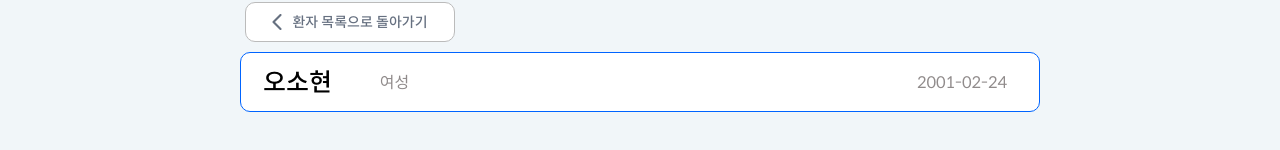
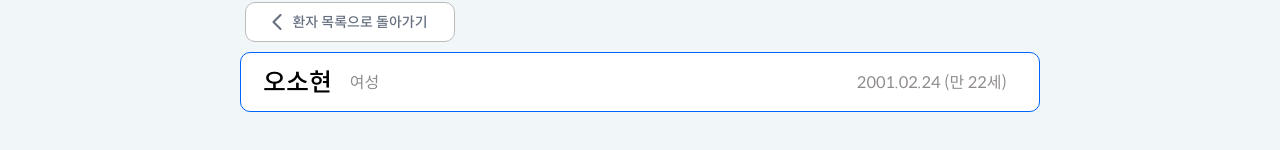
Before and after one commit to sync-without-async/Rehab-FrontEnd, a React (Vite) app: page /doctordetail in a window 1280 px wide. Shown: the part 428-578 px from the top of the page. Built offline with nearby package versions, Linux system fonts and the light colour scheme.

Commit message:
Feat: 전문의 환자 상세 헤더에 생년월일 정보로 만나이 계산하는 함수 구현

```diff
--- a/src/components/DoctorDashBoard/DoctorDetailHeader.jsx
+++ b/src/components/DoctorDashBoard/DoctorDetailHeader.jsx
@@ -38,6 +38,17 @@ const Birth = styled.span`
   margin-left: 10px;
 `;
 
+const getCurrentAge = (birthDateStr) => {
+  const today = new Date();
+  const birthDate = new Date(birthDateStr);
+  let age = today.getFullYear() - birthDate.getFullYear();
+  const m = today.getMonth() - birthDate.getMonth();
+  if (m < 0 || (m === 0 && today.getDate() < birthDate.getDate())) {
+    age--;
+  }
+  return age;
+};
+
 const DoctorDetailHeader = () => {
   const [patientInfo, setPatientInfo] = useState({});
 
@@ -62,7 +73,7 @@ const DoctorDetailHeader = () => {
     <Container>
       <UserName>{patientInfo.name}</UserName>
       <Gender>{patientInfo.gender}</Gender>
-      <Birth>{patientInfo.birth}</Birth>
+      <Birth>{patientInfo.birth ? `${patientInfo.birth.split('-').join('.')} (만 ${getCurrentAge(patientInfo.birth)}세)` : ""}</Birth>
     </Container>
   );
 };
```
